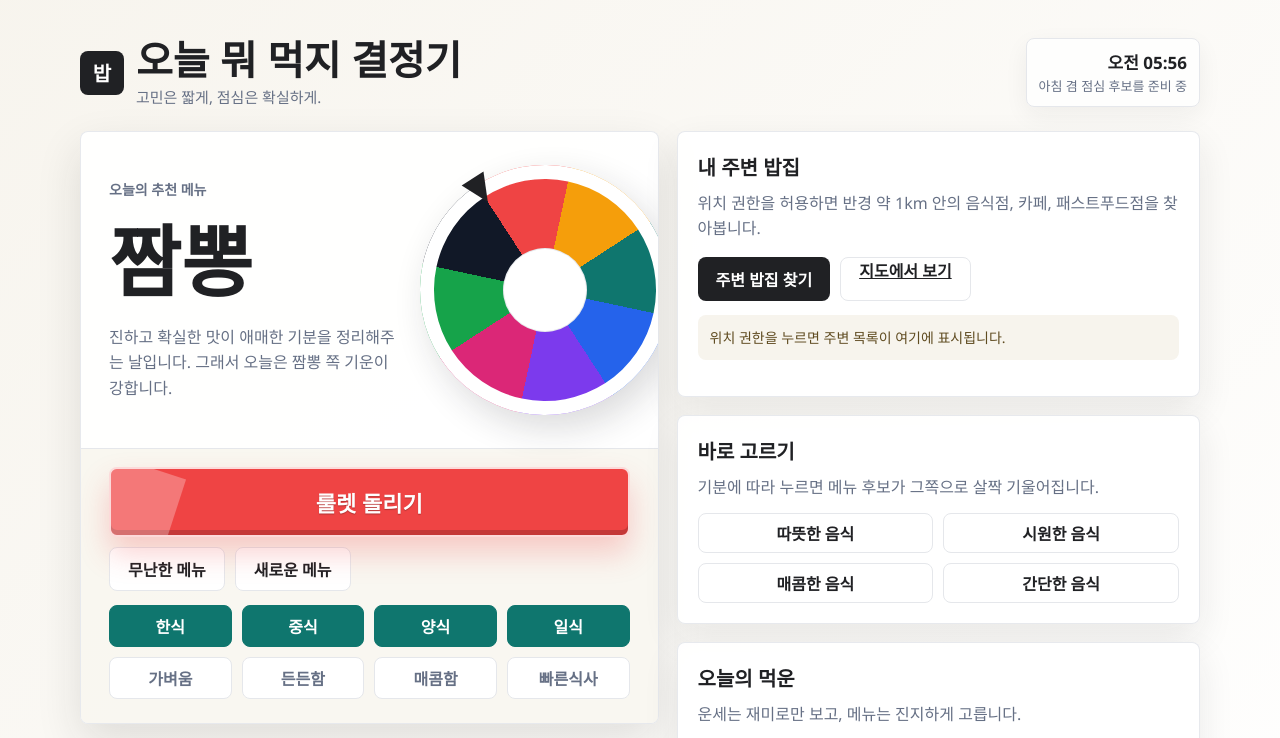
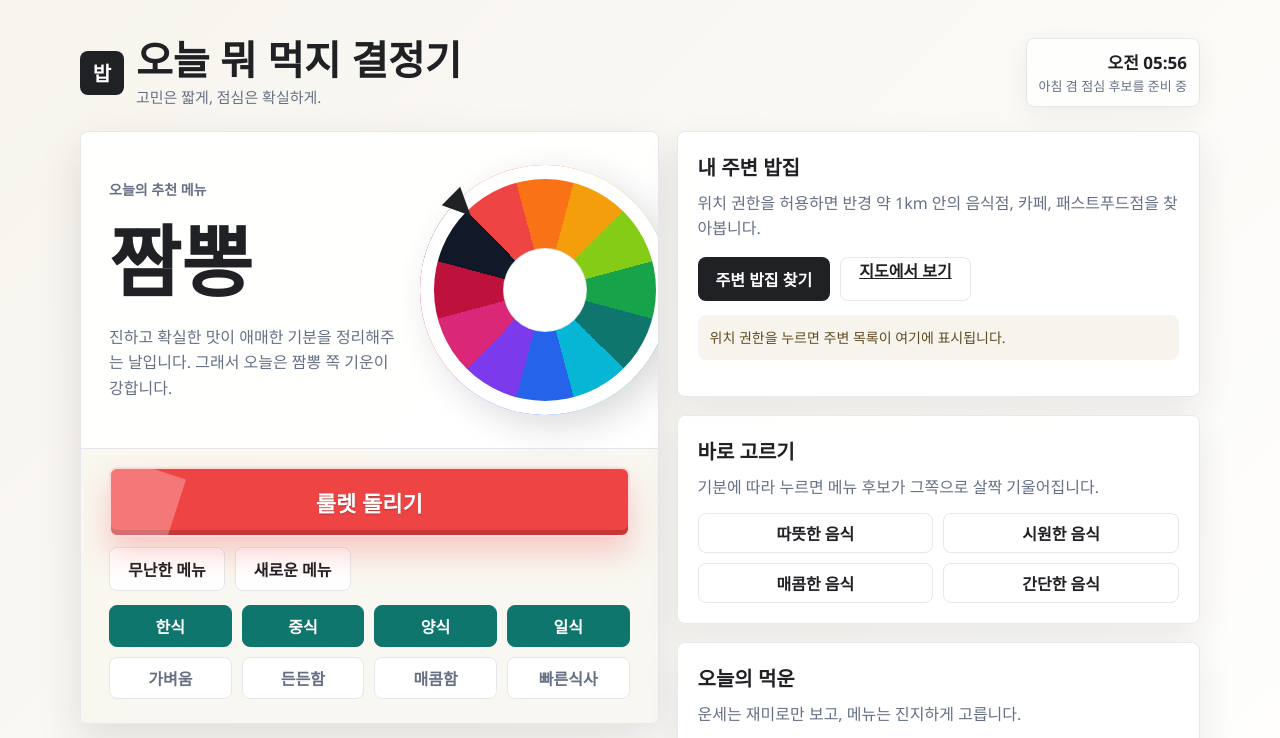
Before and after one commit to bcmzzih-bot/CODEX-PULL-PUSH-CHECK, a plain HTML site: page index.html in a window 1280 px wide. Both pictures are taken after a click on the button "운세로 메뉴 추천". Shown: the top 738 px of the page. Drawn offline with Linux system fonts and the light colour scheme.

Commit message:
Update food picker interactions

```diff
--- a/index.html
+++ b/index.html
@@ -142,13 +142,23 @@
     .menu-result {
       margin: 0;
       min-height: 100px;
+      width: 100%;
       display: flex;
       align-items: center;
       font-size: clamp(42px, 8vw, 78px);
       line-height: 1;
       font-weight: 900;
       letter-spacing: 0;
-      overflow-wrap: anywhere;
+      white-space: nowrap;
+      overflow: hidden;
+    }
+
+    .menu-result.is-long {
+      font-size: clamp(34px, 6vw, 58px);
+    }
+
+    .menu-result.is-very-long {
+      font-size: clamp(26px, 4.6vw, 44px);
     }
 
     .result-copy {
@@ -169,14 +179,18 @@
       border-radius: 50%;
       position: relative;
       background: conic-gradient(
-        #ef4444 0deg 45deg,
-        #f59e0b 45deg 90deg,
-        #0f766e 90deg 135deg,
-        #2563eb 135deg 180deg,
-        #7c3aed 180deg 225deg,
-        #db2777 225deg 270deg,
-        #16a34a 270deg 315deg,
-        #111827 315deg 360deg
+        #ef4444 0deg 30deg,
+        #f97316 30deg 60deg,
+        #f59e0b 60deg 90deg,
+        #84cc16 90deg 120deg,
+        #16a34a 120deg 150deg,
+        #0f766e 150deg 180deg,
+        #06b6d4 180deg 210deg,
+        #2563eb 210deg 240deg,
+        #7c3aed 240deg 270deg,
+        #db2777 270deg 300deg,
+        #be123c 300deg 330deg,
+        #111827 330deg 360deg
       );
       box-shadow: inset 0 0 0 14px #fff, 0 16px 35px rgba(32, 33, 36, 0.16);
       transition: transform 1.1s cubic-bezier(.12,.78,.18,1);
@@ -499,6 +513,14 @@
         min-height: 86px;
       }
 
+      .menu-result.is-long {
+        font-size: clamp(30px, 11vw, 46px);
+      }
+
+      .menu-result.is-very-long {
+        font-size: clamp(23px, 9vw, 34px);
+      }
+
       .filters,
       .quick-picks {
         grid-template-columns: 1fr 1fr;
@@ -565,7 +587,7 @@
           <p>위치 권한을 허용하면 반경 약 1km 안의 음식점, 카페, 패스트푸드점을 찾아봅니다.</p>
           <div class="nearby-actions">
             <button class="btn" id="locationButton" type="button">주변 밥집 찾기</button>
-            <a class="btn secondary" id="mapLink" href="https://www.google.com/maps/search/%EB%A7%9B%EC%A7%91" target="_blank" rel="noreferrer">지도에서 보기</a>
+            <a class="btn secondary" id="mapLink" href="https://map.naver.com/p/search/%EB%A7%9B%EC%A7%91" target="_blank" rel="noreferrer">지도에서 보기</a>
           </div>
           <div class="status" id="nearbyStatus">위치 권한을 누르면 주변 목록이 여기에 표시됩니다.</div>
           <ul class="place-list" id="placeList"></ul>
@@ -660,6 +682,9 @@
 
     let rotation = 0;
     let lastPick = menus[0];
+    let lastWheelSegment = -1;
+    const wheelSegmentCount = 12;
+    const wheelSegmentDegrees = 360 / wheelSegmentCount;
 
     const fortunes = [
       {
@@ -733,14 +758,32 @@
       };
     }
 
+    function updateMenuTitle(name) {
+      const length = [...name.replace(/\s/g, "")].length;
+      menuResult.classList.toggle("is-long", length >= 5 && length < 7);
+      menuResult.classList.toggle("is-very-long", length >= 7);
+      menuResult.textContent = name;
+    }
+
+    function nextWheelRotation(next) {
+      let segment = menus.indexOf(next) % wheelSegmentCount;
+      if (segment < 0) segment = Math.floor(Math.random() * wheelSegmentCount);
+      if (segment === lastWheelSegment) {
+        segment = (segment + 5 + Math.floor(Math.random() * 3)) % wheelSegmentCount;
+      }
+      lastWheelSegment = segment;
+      const base = Math.ceil((rotation + 720) / 360) * 360;
+      return base - (segment * wheelSegmentDegrees) - (wheelSegmentDegrees / 2);
+    }
+
     function animateMenu(next, overrideCopy) {
       lastPick = next;
-      rotation += 720 + Math.floor(Math.random() * 540);
+      rotation = nextWheelRotation(next);
       wheel.style.transform = `rotate(${rotation}deg)`;
       spinButton.disabled = true;
       spinButton.classList.add("is-rolling");
       window.setTimeout(() => {
-        menuResult.textContent = next.name;
+        updateMenuTitle(next.name);
         menuCopy.textContent = overrideCopy || next.copy;
         spinButton.disabled = false;
         spinButton.classList.remove("is-rolling");
@@ -798,7 +841,7 @@
 
     function setMapLinks(lat, lon) {
       const query = encodeURIComponent(`${lat},${lon} 맛집`);
-      mapLink.href = `https://www.google.com/maps/search/${query}`;
+      mapLink.href = `https://map.naver.com/p/search/${query}`;
     }
 
     async function fetchNearby(lat, lon) {
@@ -892,6 +935,7 @@
     filters.forEach((filter) => filter.addEventListener("change", () => pickMenu()));
 
     updateClock();
+    updateMenuTitle(lastPick.name);
     window.setInterval(updateClock, 30000);
   </script>
 </body>
```
